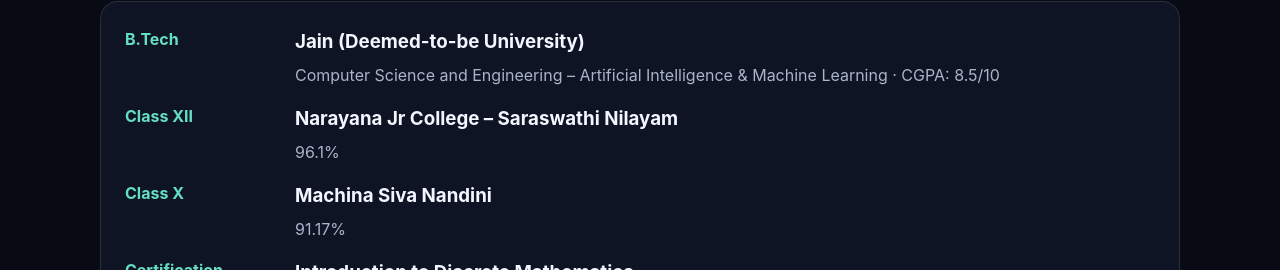
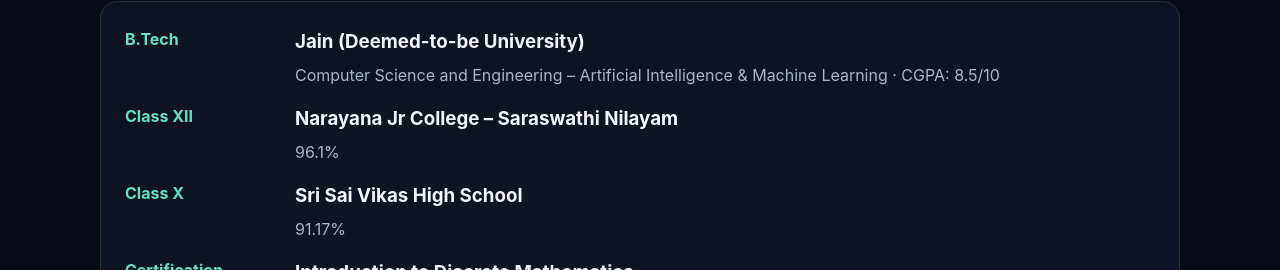
Before and after one commit to Siva-Nandini-git/portfolio, a plain HTML site: page index.html in a window 1280 px wide. Shown: the part 2407-2677 px from the top of the page. Drawn offline with Linux system fonts and the light colour scheme.

Commit message:
Update index.html

```diff
--- a/index.html
+++ b/index.html
@@ -176,7 +176,7 @@
         <div class="card timeline">
           <div class="timeline-item"><div class="when">B.Tech</div><div><h3>Jain (Deemed-to-be University)</h3><p>Computer Science and Engineering – Artificial Intelligence &amp; Machine Learning · CGPA: 8.5/10</p></div></div>
           <div class="timeline-item"><div class="when">Class XII</div><div><h3>Narayana Jr College – Saraswathi Nilayam</h3><p>96.1%</p></div></div>
-          <div class="timeline-item"><div class="when">Class X</div><div><h3>Machina Siva Nandini</h3><p>91.17%</p></div></div>
+          <div class="timeline-item"><div class="when">Class X</div><div><h3>Sri Sai Vikas High School</h3><p>91.17%</p></div></div>
           <div class="timeline-item"><div class="when">Certification</div><div><h3>Introduction to Discrete Mathematics</h3><p>Wolfram U</p></div></div>
         </div>
       </div>
```
